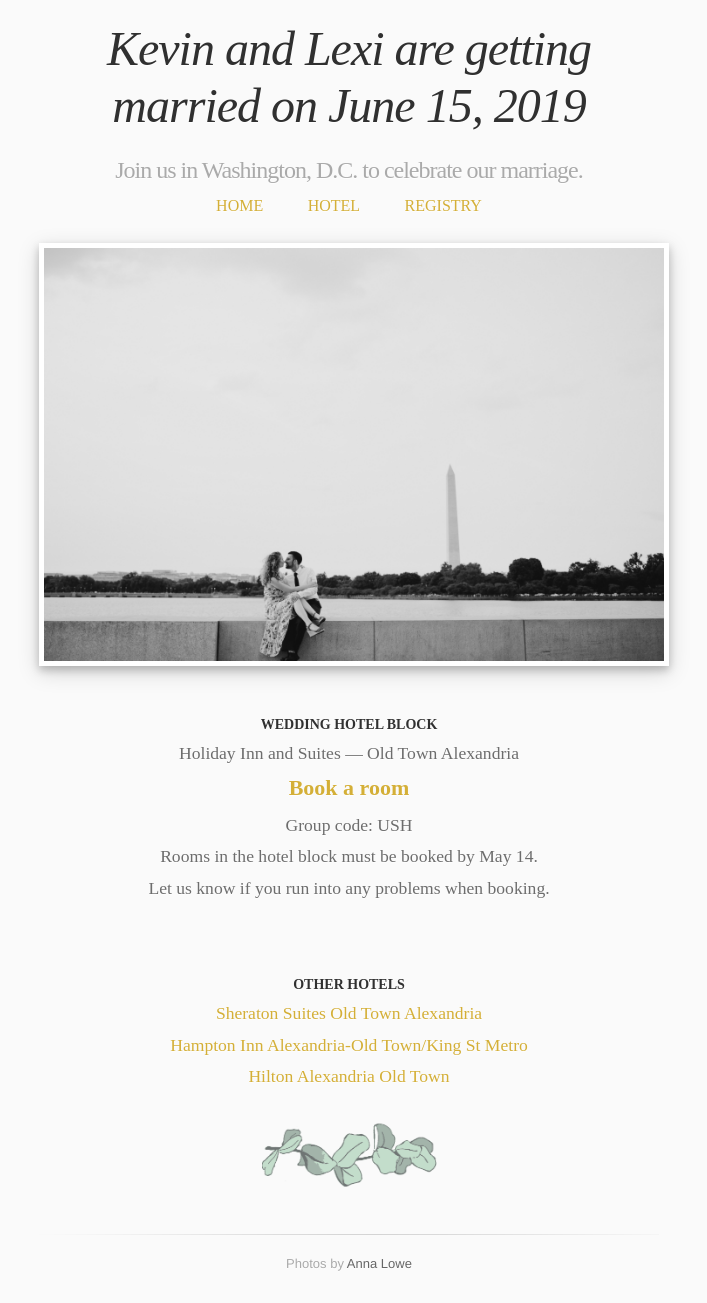
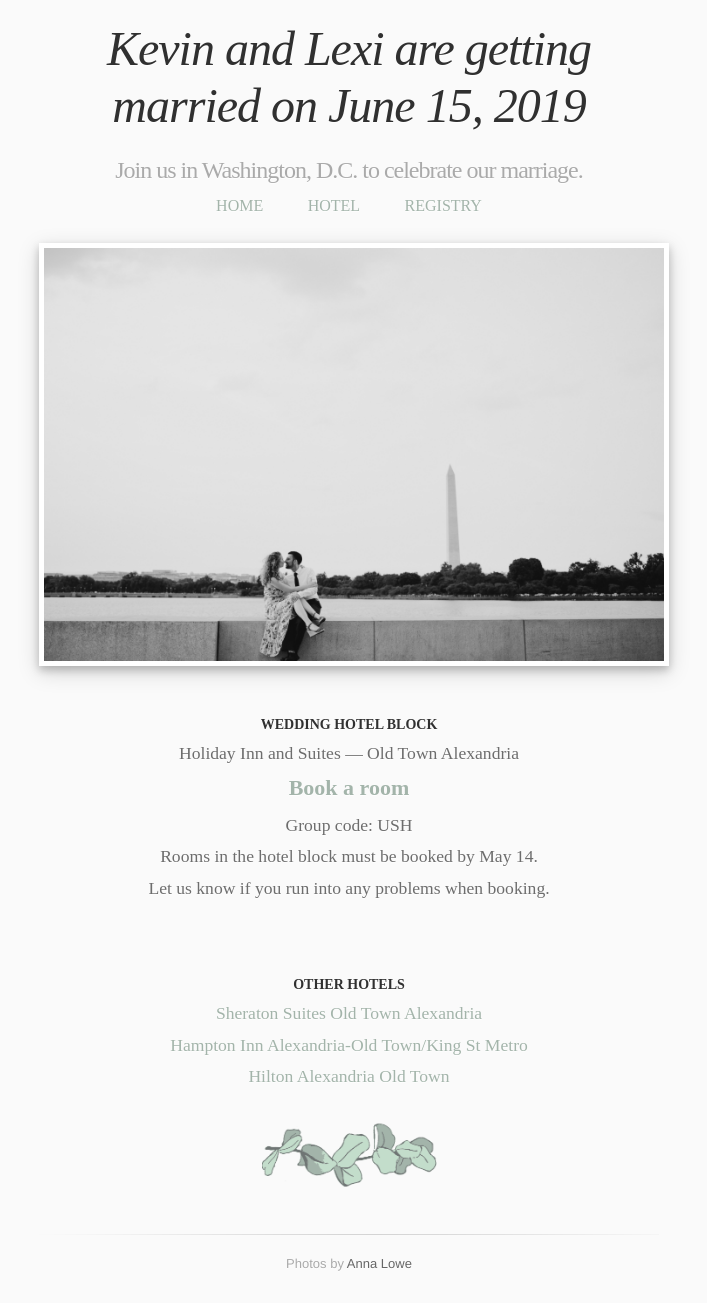
Before and after one commit to kevinuhrmacher/wedding-website, a PHP site: page /hotel.html in a window 1280 px wide. Shown: the part 165-1468 px from the top of the page, without its empty margins (291-998 px from the left). Run offline with PHP 8.4, Linux system fonts and the light colour scheme; some web fonts are replaced.

Commit message:
link green

```diff
--- a/_site/assets/css/style.css
+++ b/_site/assets/css/style.css
@@ -427,10 +427,10 @@ body {
   text-align: center; }
 
 a {
-  color: #D4AF37; }
+  color: #a3b4aa; }
 
 a:hover {
-  color: #c39f2a; }
+  color: #92a69a; }
 
 header {
   max-width: 800px;
--- a/assets/css/style.scss
+++ b/assets/css/style.scss
@@ -13,8 +13,8 @@ body {
 	text-align: center;
 }
 
-a {	color: #D4AF37; }
-a:hover { color: darken(#D4AF37, 6%); }
+a {	color: #a3b4aa; }
+a:hover { color: darken(#a3b4aa, 6%); }
 
 header {
 	max-width: 800px;
```
